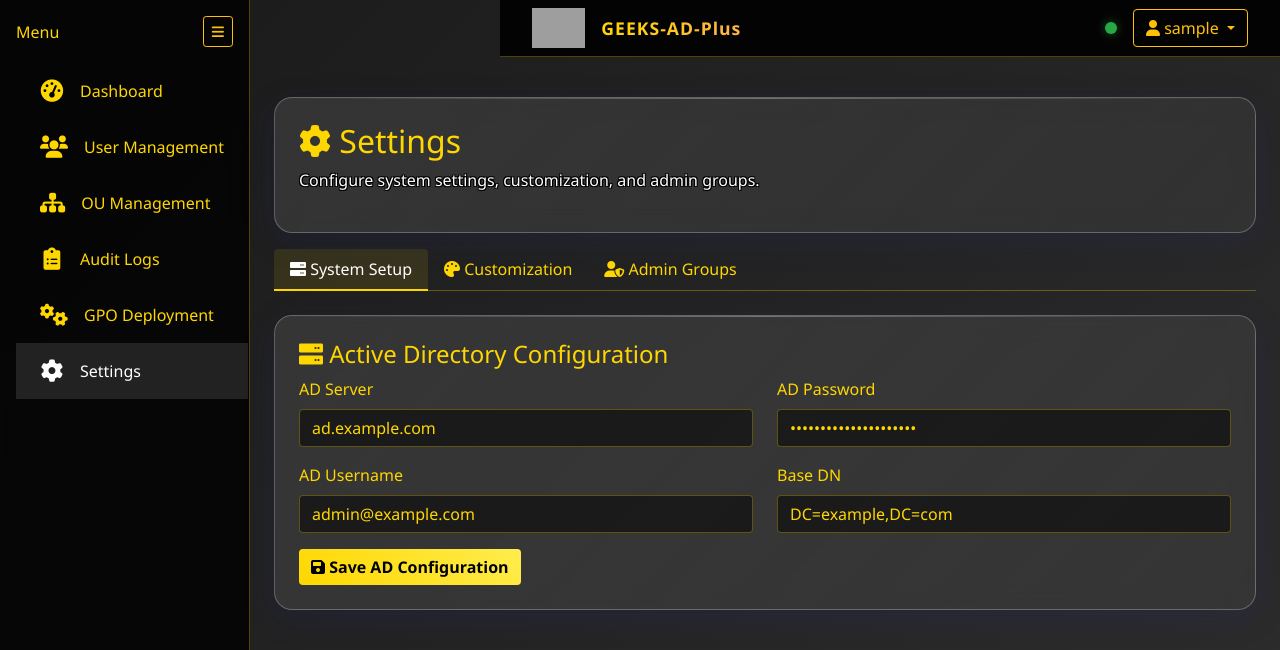
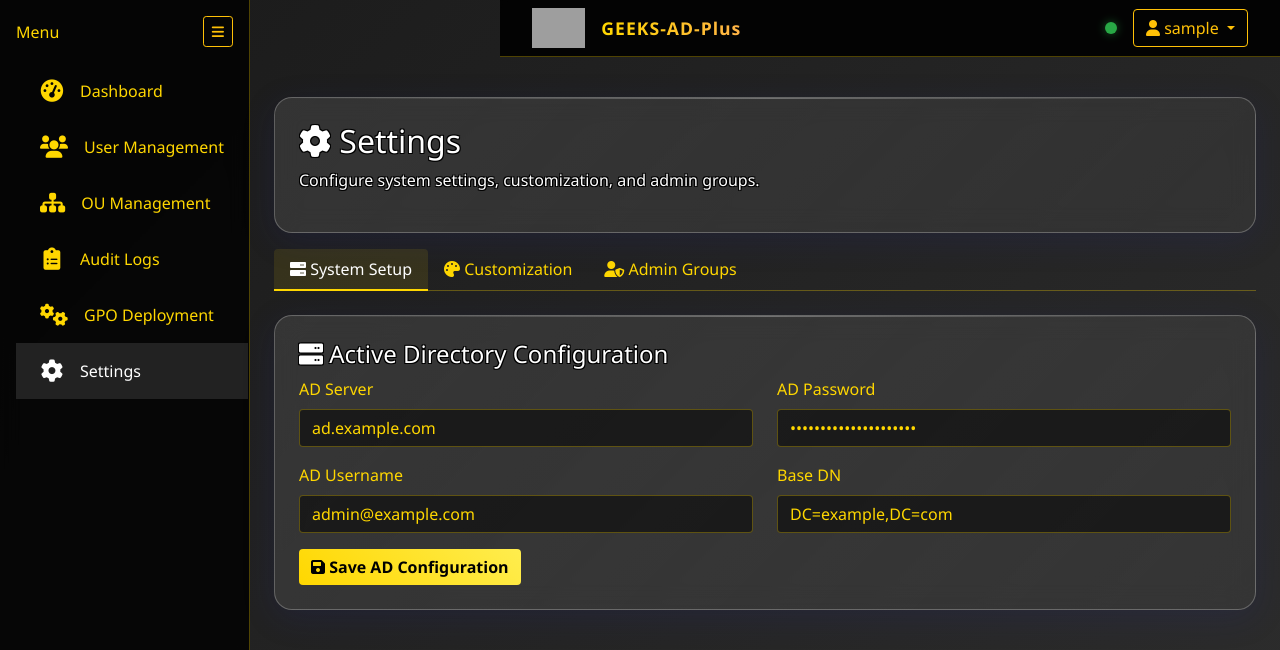
Before and after one commit to GEEKS-TEchnologies-LLC/GEEKS-AD-Tools, a Flask app: page /admin/settings in a window 1280 px wide. Shown: the top 650 px of the page. Run offline with Flask 3, Linux system fonts and the light colour scheme; the visitor is signed in with stand-in values (Sample User, id 1); grey boxes are pictures that could not be loaded.

Commit message:
User Management: Use branding color/gradient for page title and user list text; only widget titles use white/black outline

```diff
--- a/app/templates/admin_settings.html
+++ b/app/templates/admin_settings.html
@@ -251,6 +251,22 @@
                 -1px  1px 0 #000,
                  1px  1px 0 #000;
         }
+
+        /* Widget/card titles: white text with black outline for readability */
+        .glass-card h2,
+        .glass-card h4,
+        .glass-card h5,
+        .glass-card h6,
+        .glass-card .card-header h5,
+        .glass-card .card-header h6,
+        .glass-card .card-header {
+            color: #fff !important;
+            text-shadow:
+                -1px -1px 0 #000,
+                 1px -1px 0 #000,
+                -1px  1px 0 #000,
+                 1px  1px 0 #000;
+        }
     </style>
 </head>
 <body>
```
Also changed, not shown: app/templates/admin_dashboard.html (+13 -0 lines), app/templates/audit_logs.html (+11 -0 lines), app/templates/user_details.html (+10 -0 lines), app/templates/user_search.html (+29 -0 lines).
